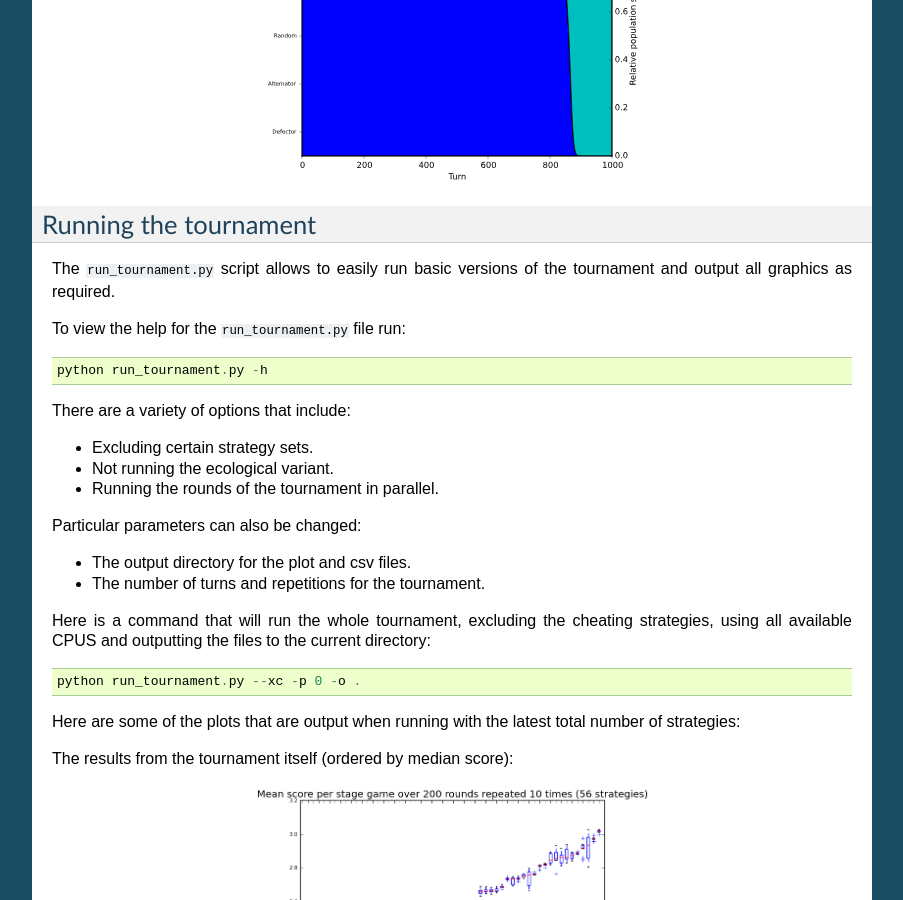
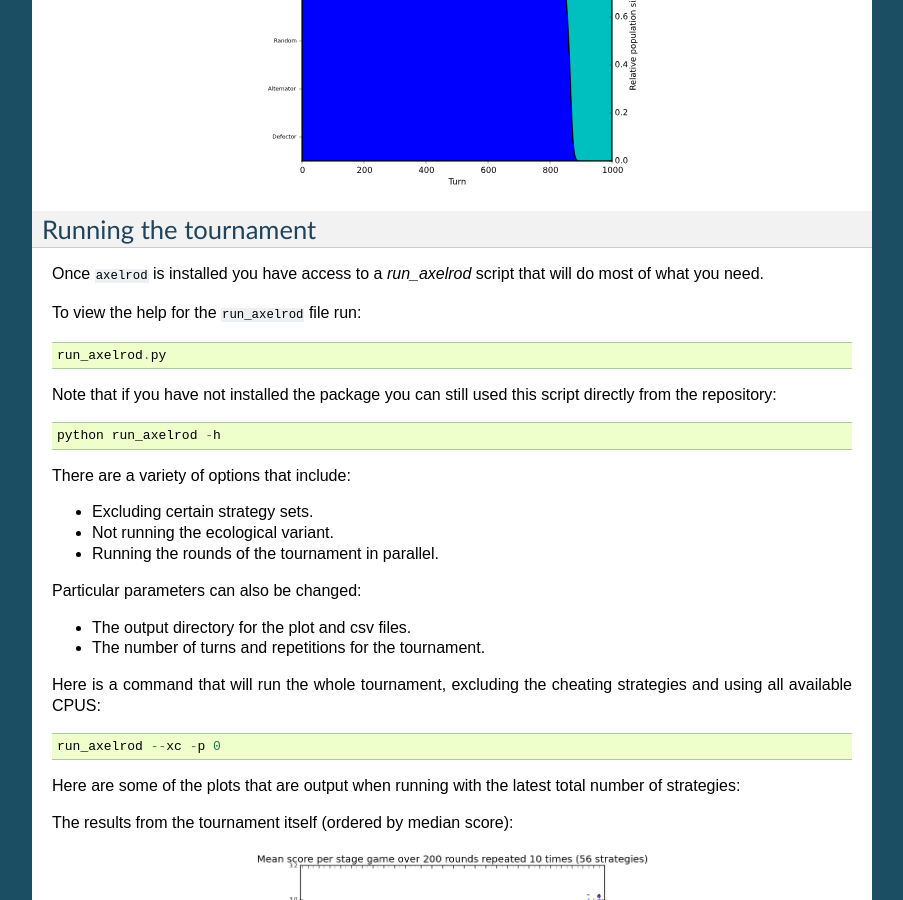
Before and after one commit to Axelrod-Python/Axelrod, a Sphinx documentation site: the page built from docs/usage.rst, in a window 1280 px wide and 900 px high, scrolled down 7090 px. Shown: the whole window, without its empty margins (198-1101 px from the left). Built offline with Sphinx 7.4.7, drawn with Linux system fonts in a browser that asks for light colours; some of the changed text lies outside the part shown.

Commit message:
Updating usage

```diff
--- a/docs/usage.rst
+++ b/docs/usage.rst
@@ -6,11 +6,9 @@
 1. `Using as a library`_
 2. `Running the tournament`_
 
-Using as a library
-------------------
 
 Installation
-^^^^^^^^^^^^
+------------
 
 The simplest way to install the package is to obtain it from the PyPi
 repository::
@@ -28,10 +26,12 @@
 `<https://pypi.python.org/packages/source/A/Axelrod/Axelrod-0.0.5.tar.gz>`_
 uncompress it and you can run everything from within that directory.
 
+Using as a library
+------------------
+
 Creating and running a tournament
 ^^^^^^^^^^^^^^^^^^^^^^^^^^^^^^^^^
 
-Assuming that the library is in your path (more details about this to come: `see this github issue <https://github.com/Axelrod-Python/Axelrod/issues/94>`_).
 We can list the so called 'basic strategies' by doing the following::
 
     import axelrod
@@ -154,7 +154,7 @@
 Graphics
 ^^^^^^^^
 
-The whole library can be used without any other non base Python libraries however if you have `matplotlib <http://matplotlib.org/>`_ installed on your system there are various graphical things coded in and ready to go.
+The whole library can be used without any other non base Python libraries however if you have `matplotlib <http://matplotlib.org/>`_ installed on your system (this is installed automatically if you used :code:`pip install axelrod`) there are various graphical things coded in and ready to go.
 
 Let us see the global scores for the basic strategies::
 
@@ -304,11 +304,17 @@
 Running the tournament
 ----------------------
 
-The :code:`run_tournament.py` script allows to easily run basic versions of the tournament and output all graphics as required.
+Once :code:`axelrod` is installed you have access to a `run_axelrod` script that will
+do most of what you need.
 
-To view the help for the :code:`run_tournament.py` file run::
+To view the help for the :code:`run_axelrod` file run::
 
-    python run_tournament.py -h
+    run_axelrod.py
+
+Note that if you have not installed the package you can still used this script
+directly from the repository::
+
+    python run_axelrod -h
 
 There are a variety of options that include:
 
@@ -321,9 +327,9 @@
 - The output directory for the plot and csv files.
 - The number of turns and repetitions for the tournament.
 
-Here is a command that will run the whole tournament, excluding the cheating strategies, using all available CPUS and outputting the files to the current directory::
+Here is a command that will run the whole tournament, excluding the cheating strategies and using all available CPUS::
 
-    python run_tournament.py --xc -p 0 -o .
+    run_axelrod --xc -p 0
 
 Here are some of the plots that are output when running with the latest total number of strategies:
 
```
